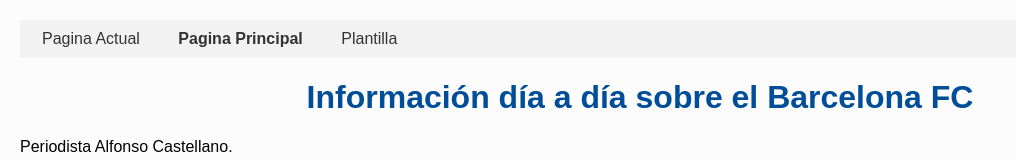
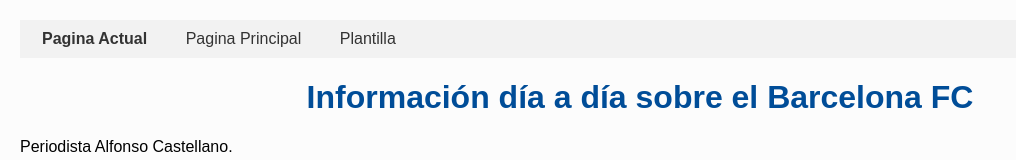
Before and after one commit to Aljofranc/Front-End1, a plain HTML site: page index.html in a window 1280 px wide. Shown: the top 160 px of the page, without its empty margins (0-1016 px from the left). Drawn offline with Linux system fonts and the light colour scheme.

Commit message:
Update index.html

```diff
--- a/index.html
+++ b/index.html
@@ -108,8 +108,8 @@
 <body>
 
   <nav>
-    <a href="./index.html">Pagina Actual</a>
-    <a href="./Principal.html"><b>Pagina Principal</b></a>
+    <a href="./index.html"><b>Pagina Actual</b></a>
+    <a href="./Principal.html">Pagina Principal</a>
     <a href="./Plantilla.html">Plantilla</a>
 
 </nav>
```
